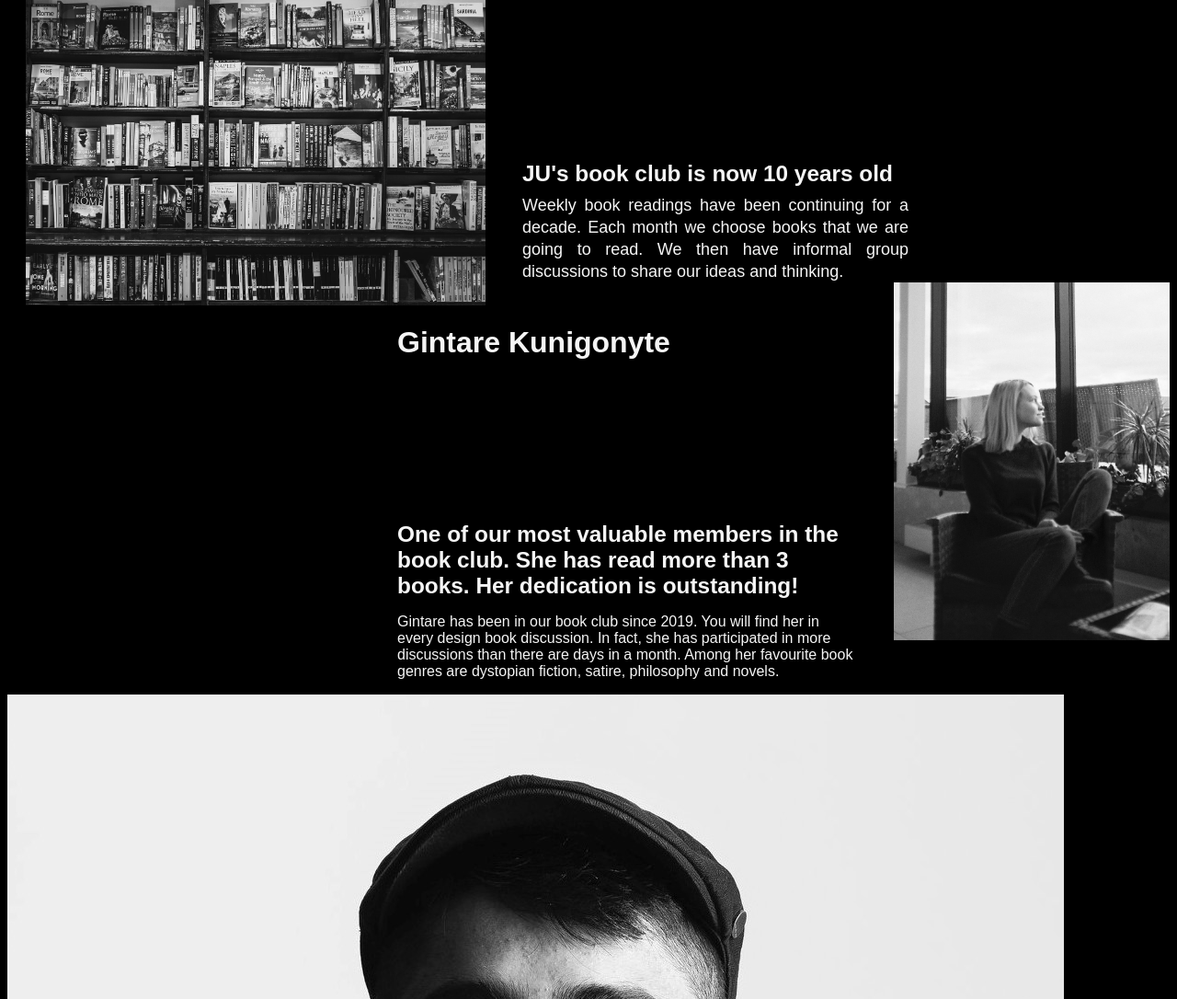
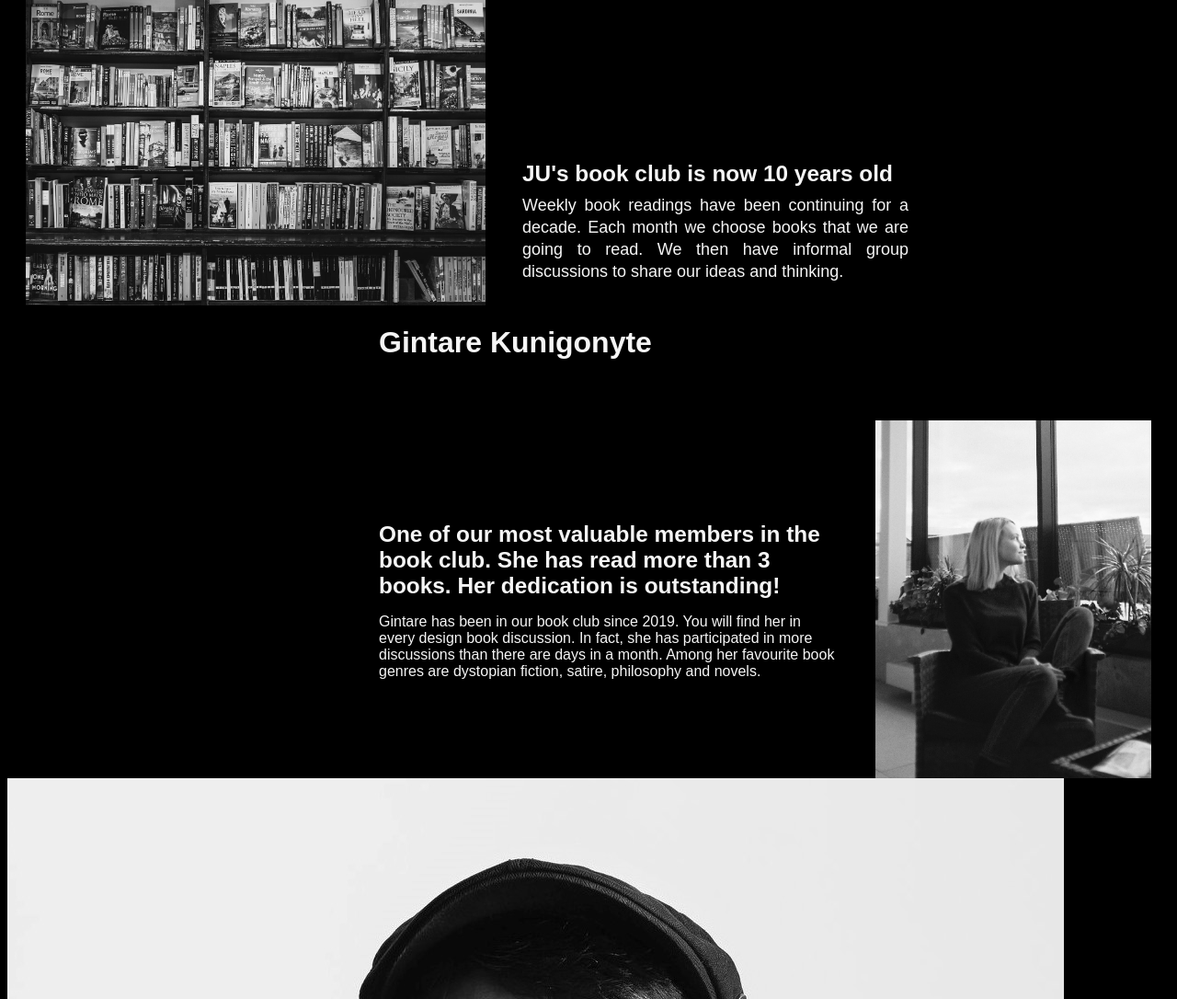
Before and after one commit to georgeandgin/Lab1, a PHP site: page /about.php in a window 1280 px wide. Shown: the part 279-1365 px from the top of the page at 92% size. Run offline with PHP 8.4, Linux system fonts and the light colour scheme; data that the repository does not hold is empty.

Commit message:
gin's pic fix

```diff
--- a/Lab1/css/output.css
+++ b/Lab1/css/output.css
@@ -186,5 +186,7 @@ footer {
 #gin {
   float: right;
   width: 300px;
+  margin-right: 20px;
+  margin-top: 150px;
 }
 /*# sourceMappingURL=output.css.map */
--- a/Lab1/css/output.scss
+++ b/Lab1/css/output.scss
@@ -184,4 +184,6 @@ footer {
 #gin {
   float: right;
   width: 300px;
+  margin-right: 20px;
+  margin-top: 150px;
 }
```
Also changed, not shown: 1 other file.
